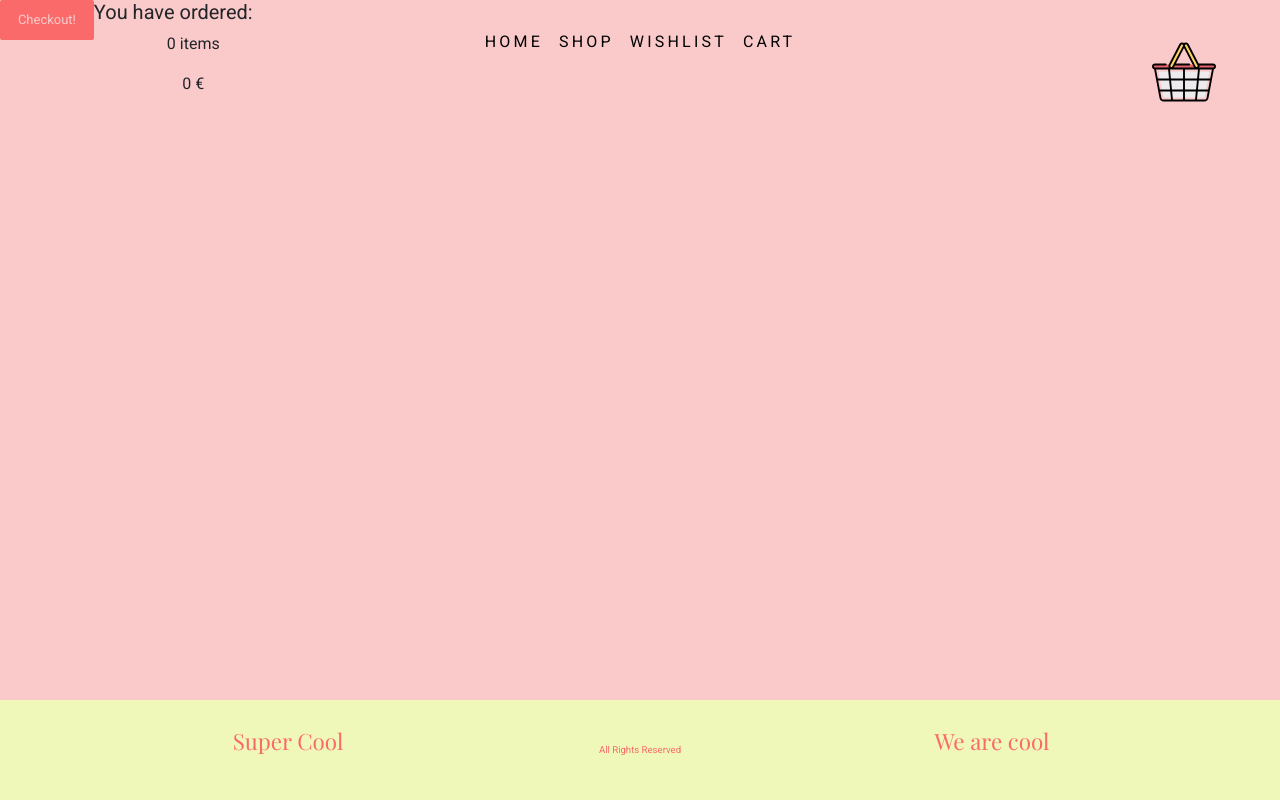
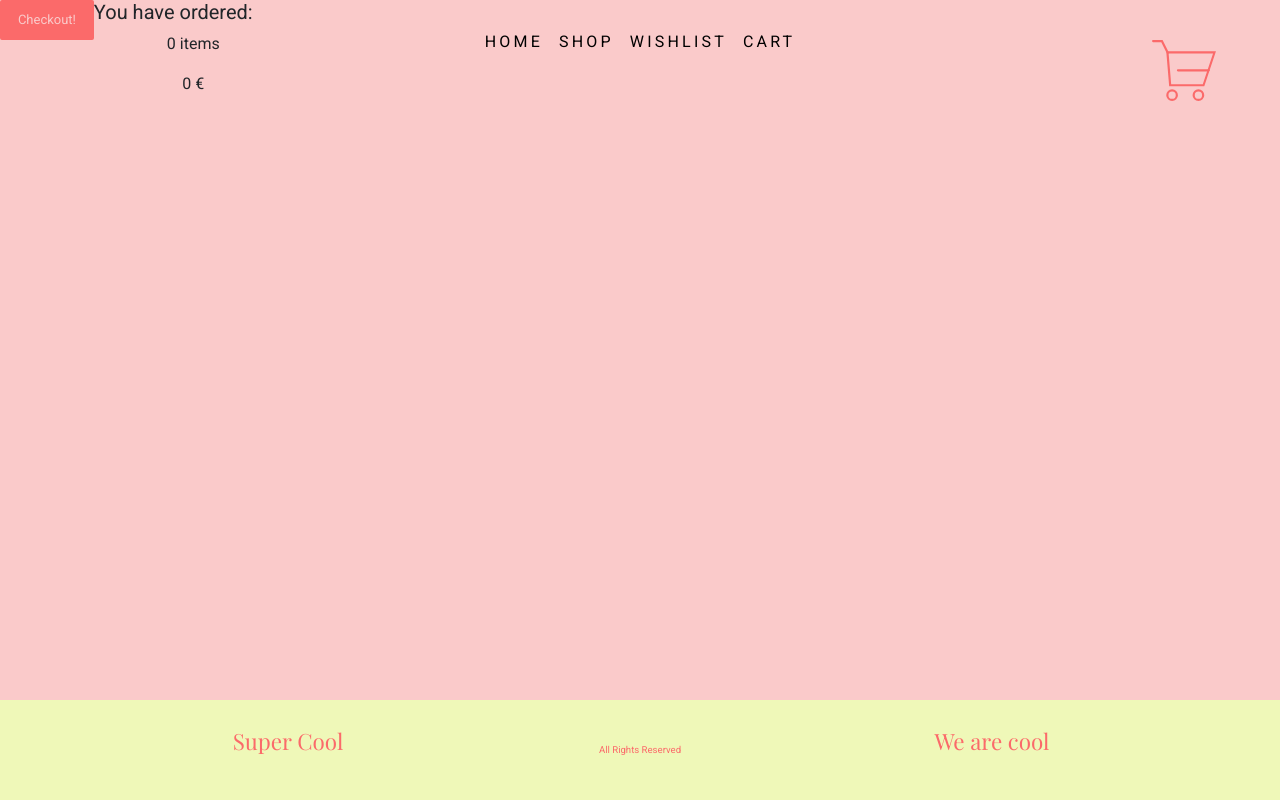
Before and after one commit to seymonyu/borlin, a React (Create React App) app: page /cart in a window 1280 px wide. Shown: the top 800 px of the page. Built offline with nearby package versions, Linux system fonts and the light colour scheme; a web font is replaced by a local one.

Commit message:
cart-icon

```diff
--- a/src/App.js
+++ b/src/App.js
@@ -1,6 +1,7 @@
 import React, { Component } from "react";
 import "./stylesheets/global.scss";
 import "./stylesheets/Highlights.scss";
+import "./stylesheets/Navbar.scss";
 
 import "./App.css";
 import ProductDetail from "./component/pages/productDetail/ProductDetail";
@@ -15,25 +16,32 @@ import Wishlist from "./component/pages/wishlist/Wishlist";
 import basketcart from "./image/shopping-basket.svg";
 import CartMenu from "./component/cartMenu/CartMenu";
 
+class App extends Component {
+  state = {
+    basketOn: false,
+  };
 
-
-
-
-class App extends Component {
-
-state ={
-  basketOn: false
-}
-
-handleBasket=()=>{
-  this.setState({basketOn:!this.state.basketOn})
-}
- render(){return (
+  handleBasket = () => {
+    this.setState({ basketOn: !this.state.basketOn });
+  };
+  render() {
+    return (
       <div className="App">
         <Navbar />
-      <img onClick={this.handleBasket} src={basketcart} alt="basketcart" id="basket" />
+        <div className="navbar--cart_icon">
+          <img
+            onClick={this.handleBasket}
+            src={basketcart}
+            alt="basketcart"
+            id="basket"
+          />
+        </div>
+
         <div>
-      <CartMenu handleBasket={this.handleBasket} basketOn={this.state.basketOn}/>
+          <CartMenu
+            handleBasket={this.handleBasket}
+            basketOn={this.state.basketOn}
+          />
 
           <Switch>
             <Route exact path="/" component={Home} />
@@ -47,7 +55,8 @@ handleBasket=()=>{
         </div>
         <Footer />
       </div>
-  );}
+    );
+  }
 }
 
 export default App;
--- a/src/stylesheets/Navbar.scss
+++ b/src/stylesheets/Navbar.scss
@@ -27,6 +27,10 @@
   width: 45%;
 }
 
+.navbar--cart_icon {
+  width: 15px;
+}
+
 .navbar--list_item {
   display: inline;
   color: $lemon !important;
@@ -49,9 +53,10 @@
   display: inline;
   color: black !important;
 }
-#basket{
-  width:5%;
-position:absolute;
-cursor:pointer;
-top:5%;
-left:90%;}
+#basket {
+  width: 5%;
+  position: absolute;
+  cursor: pointer;
+  top: 5%;
+  left: 90%;
+}
--- a/src/stylesheets/global.css
+++ b/src/stylesheets/global.css
@@ -36,3 +36,6 @@ span {
 .yellow {
   color: #eff8b8;
 }
+.navbar--cart_icon {
+  width: 15px;
+}
--- a/src/stylesheets/global.scss
+++ b/src/stylesheets/global.scss
@@ -60,3 +60,7 @@ span {
 .yellow {
   color: $lemon;
 }
+
+.navbar--cart_icon {
+  width: 15px;
+}
```
Also changed, not shown: src/image/shopping-basket.svg. Lines whose indentation alone changed are shown as unchanged.
